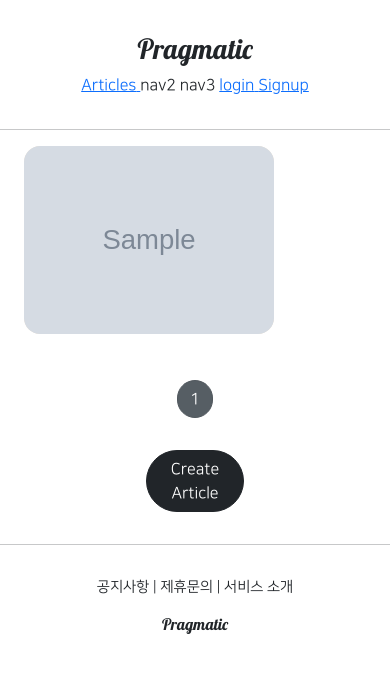
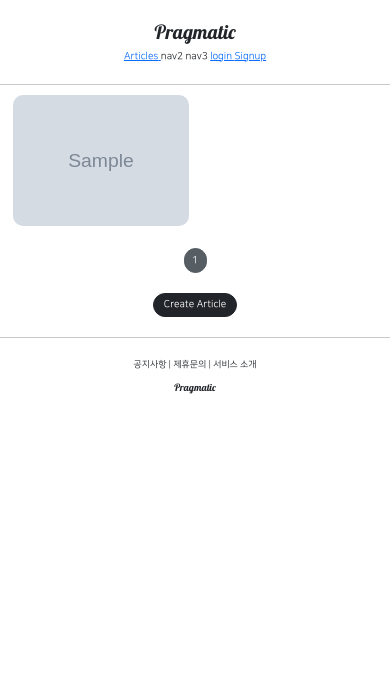
Before and after one commit to UnknwonD/WebStudy, a Django app: template articleapp/templates/articleapp/list.html in a window 390 px wide. Shown: the top 673 px of the page. Run offline with Django 4.2, Linux system fonts and the light colour scheme; the template is opened without the code that fills it: most values are stand-ins (such as "Sample title", 1, 10 or a date in 2020); grey boxes marked "Sample" are stand-in pictures; some libraries are stand-ins or nearby versions.

Commit message:
Mobile Debug and Relative Layout

```diff
--- a/articleapp/templates/articleapp/list.html
+++ b/articleapp/templates/articleapp/list.html
@@ -5,9 +5,15 @@
 {% block content %}
 
   <style>
+    .container {
+      padding: 0;
+      margin: 0 auto;
+    }
+    .container a {
+      width: 45%;
+      max-width: 250px;
+    }
     .container div {
-      width: 250px;
-      background-color: antiquewhite;
       display: flex;
       justify-content: center;
       align-items: center;
@@ -38,7 +44,7 @@
 
   {% include 'snippets/pagination.html' with page_obj=page_obj %}
   <div style="text-align: center">
-    <a href="{% url 'articleapp:create' %}" class="btn btn-dark rounded-pill col-3 mt-3 mb-3">
+    <a href="{% url 'articleapp:create' %}" class="btn btn-dark rounded-pill mt-3 mb-3 px-3">
       Create Article
     </a>
   </div>
--- a/pragmatic/settings.py
+++ b/pragmatic/settings.py
@@ -42,7 +42,7 @@ SECRET_KEY = env('SECRET_KEY')
 # SECURITY WARNING: don't run with debug turned on in production!
 DEBUG = True
 
-ALLOWED_HOSTS = []
+ALLOWED_HOSTS = ['*']
 
 
 # Application definition
--- a/static/base.css
+++ b/static/base.css
@@ -13,3 +13,8 @@
     text-align: center;
     margin: 2rem 0;
 }
+@media screen and (max-width:500px) {
+    html {
+        font-size: 10px;
+    }
+}
--- a/static/js/magicgrid.js
+++ b/static/js/magicgrid.js
@@ -288,7 +288,7 @@ MagicGrid.prototype.listen = function listen () {
 const magicGrid = new MagicGrid({
         container: '.container',
         animate: true,
-        gutter: 30,
+        gutter: 12,
         static: true,
         useMin: true
 });
--- a/templates/head.html
+++ b/templates/head.html
@@ -2,6 +2,7 @@
 
 <head>
     <meta charset="UTF-8">
+    <meta name="viewport" content="width=device-width, initial-scale=1, shrink-to-fit=no">
     <title>Pragmatic</title>
     <!-- BootStrap Link -->
     <link href="https://cdn.jsdelivr.net/npm/bootstrap@5.1.3/dist/css/bootstrap.min.css"
```
